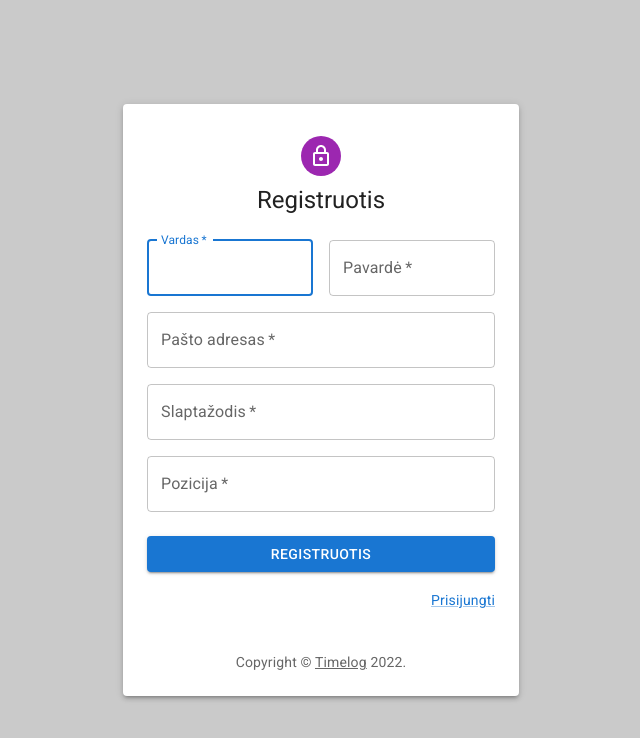
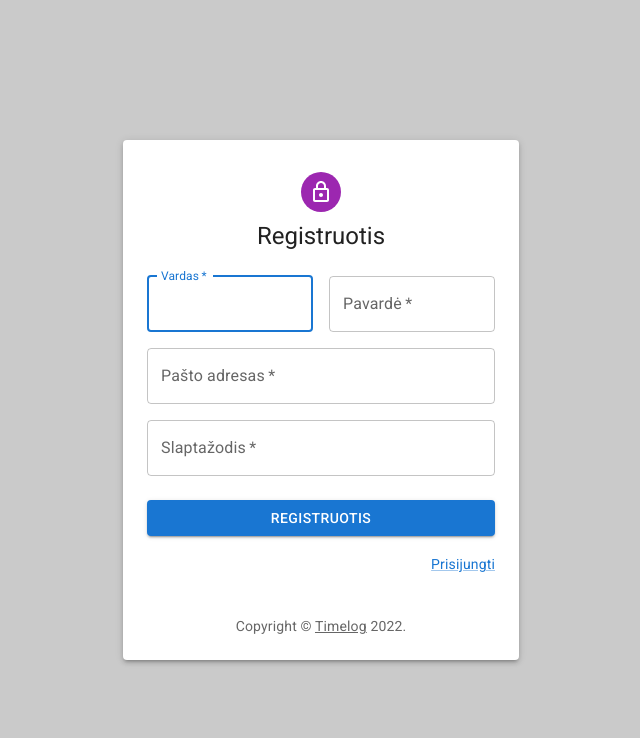
Before and after one commit to GintautasL/timelog, a React (Create React App) app: page /register in a window 1280 px wide. Shown: the top 738 px of the page, without its empty margins (319-959 px from the left). Built offline with nearby package versions, Linux system fonts and the light colour scheme.

Commit message:
activities fixed

```diff
--- a/src/components/Header.js
+++ b/src/components/Header.js
@@ -11,6 +11,8 @@ import Avatar from "@mui/material/Avatar"
 import Button from "@mui/material/Button"
 import Tooltip from "@mui/material/Tooltip"
 import MenuItem from "@mui/material/MenuItem"
+
+import { logoutRequest } from "../requests"
 
 const pages = ["Mano veiklos", "Pridėti naują"]
 const settings = ["Profile", "Logout"]
@@ -30,7 +32,10 @@ export const Header = () => {
     setAnchorElNav(null)
   }
 
-  const handleCloseUserMenu = () => {
+  const handleAction = async (action) => {
+    if (action == "Logout") {
+      await logoutRequest()
+    }
     setAnchorElUser(null)
   }
 
@@ -124,10 +129,10 @@ export const Header = () => {
                 horizontal: "right",
               }}
               open={Boolean(anchorElUser)}
-              onClose={handleCloseUserMenu}
+              onClose={handleAction}
             >
               {settings.map((setting) => (
-                <MenuItem key={setting} onClick={handleCloseUserMenu}>
+                <MenuItem key={setting} onClick={() => handleAction(setting)}>
                   <Typography textAlign="center">{setting}</Typography>
                 </MenuItem>
               ))}
--- a/src/interceptors.js
+++ b/src/interceptors.js
@@ -1,16 +1,16 @@
-import axios from "axios";
+import axios from "axios"
 
 axios.interceptors.request.use(
   function (config) {
-    const token = window.localStorage.getItem("token");
-    if (token && config.withCredentials) {
-      config.headers["Authorization"] = `Bearer ${token}`;
+    const token = window.localStorage.getItem("token")
+    if (token) {
+      config.headers["Authorization"] = `Bearer ${token}`
     }
     // Do something before request is sent
-    return config;
+    return config
   },
   function (error) {
     // Do something with request error
-    return Promise.reject(error);
+    return Promise.reject(error)
   }
-);
+)
--- a/src/pages/Activities.js
+++ b/src/pages/Activities.js
@@ -9,22 +9,19 @@ import Paper from "@mui/material/Paper"
 import { getMyActivities } from "../requests"
 import { useState, useEffect } from "react"
 
-const url = getMyActivities
-
-const useFetch = (url) => {
+const useFetch = () => {
   const [loading, setLoading] = useState(true)
   const [activities, setActivities] = useState([])
 
   const getActivities = async () => {
-    const response = await fetch(url)
-    const activities = await response.json()
+    const activities = await getMyActivities()
     setActivities(activities)
     setLoading(false)
   }
 
   useEffect(() => {
     getActivities()
-  }, [url])
+  }, [])
   return { loading, activities }
 }
 
@@ -40,7 +37,7 @@ const rows = [
 ]
 
 export const Activities = () => {
-  const { loading, activities } = useFetch(url)
+  const { loading, activities } = useFetch()
 
   console.log(activities)
   return (
--- a/src/pages/Login.js
+++ b/src/pages/Login.js
@@ -14,6 +14,7 @@ import Container from "@mui/material/Container"
 import { useForm, Controller } from "react-hook-form"
 import { loginRequest } from "../requests"
 import { Paper } from "@mui/material"
+import { useEffect } from "react"
 
 function Copyright(props) {
   return (
@@ -43,6 +44,13 @@ export const Login = () => {
   const onSubmit = handleSubmit(async (data) => {
     await loginRequest(data)
   })
+
+  useEffect(() => {
+    const token = window.localStorage.getItem("token")
+    if (token) {
+      window.location.href = "/"
+    }
+  }, [])
 
   return (
     <Container
--- a/src/pages/Register.js
+++ b/src/pages/Register.js
@@ -46,7 +46,8 @@ export const Register = () => {
     },
   })
   const onSubmit = handleSubmit(async (data) => {
-    await registerRequest(data)
+    const extendedData = { ...data, position: "default" }
+    await registerRequest(extendedData)
   })
 
   return (
@@ -147,23 +148,6 @@ export const Register = () => {
                   )}
                 />
               </Grid>
-              <Grid item xs={12}>
-                <Controller
-                  name="position"
-                  control={control}
-                  render={({ field }) => (
-                    <TextField
-                      required
-                      fullWidth
-                      name="position"
-                      label="Pozicija"
-                      id="position"
-                      autoComplete="intern"
-                      {...field}
-                    />
-                  )}
-                />
-              </Grid>
             </Grid>
             <Button
               type="submit"
--- a/src/requests.js
+++ b/src/requests.js
@@ -1,6 +1,6 @@
 import axios from "axios"
 import { urls } from "./config"
-axios.defaults.headers.post["Access-Control-Allow-Origin"] = "*"
+// axios.defaults.headers.post["Access-Control-Allow-Origin"] = "*"
 
 export const loginRequest = (data) =>
   axios
@@ -17,9 +17,10 @@ export const loginRequest = (data) =>
 
 export const getMyActivities = (data) =>
   axios
-    .get(urls.getMyActivities, data)
+    .get(urls.getMyActivities)
     .then(function (response) {
-      console.log(response.data)
+      console.log("response.data")
+      return response.data
     })
     .catch(function (error) {
       console.log(error)
@@ -39,6 +40,7 @@ export const logoutRequest = (data) =>
   axios
     .post(urls.logout, data)
     .then(function (response) {
+      window.localStorage.clear()
       window.location.href = "/login"
     })
     .catch(function (error) {
```
